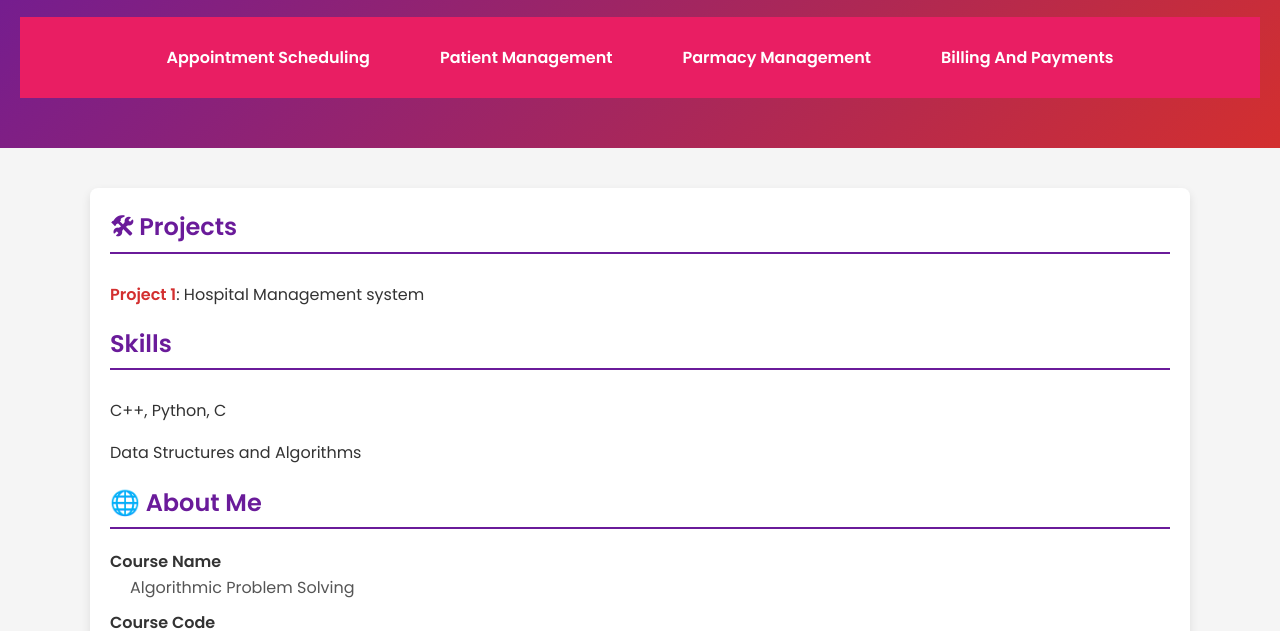
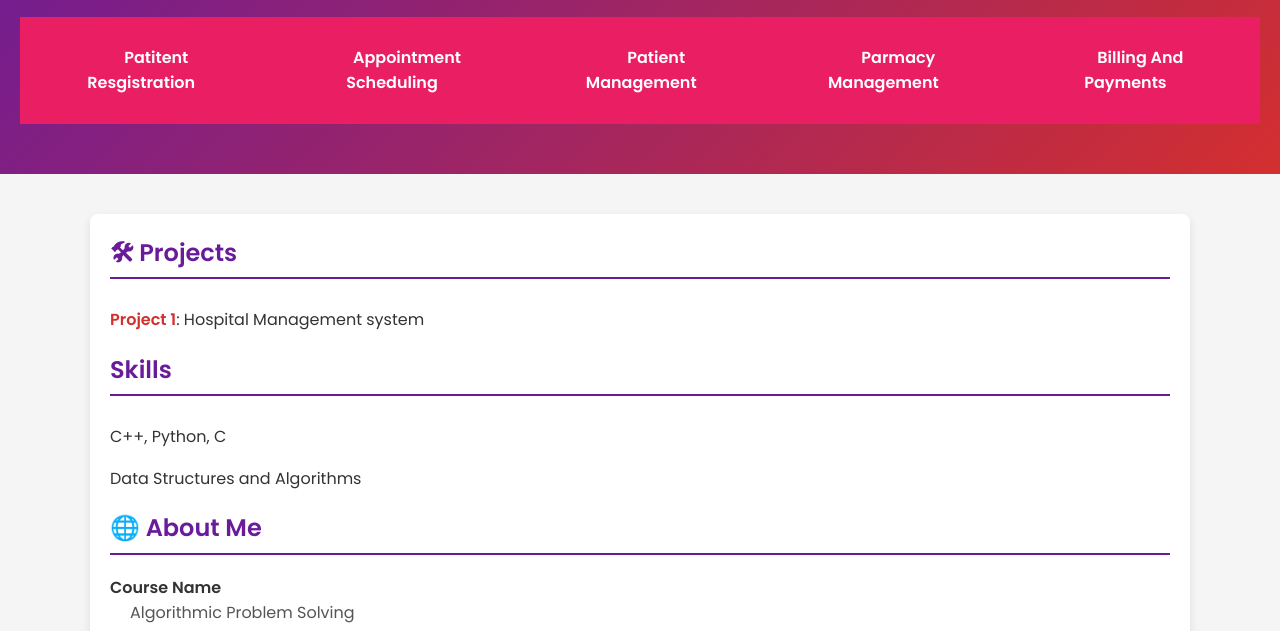
Before and after one commit to pragatipatil1610/Hospital-Management-System.github.io, a plain HTML site: page index.html in a window 1280 px wide. Shown: the part 171-802 px from the top of the page. Drawn offline with Linux system fonts and the light colour scheme.

Commit message:
Update index.html

```diff
--- a/index.html
+++ b/index.html
@@ -135,6 +135,7 @@
         <p>A passionate problem-solver & tech enthusiast</p>
         <nav class="menu">
             <ul>
+                <li><a href="Patitent Resgistration">Patitent Resgistration</a></li>
                 <li><a href="Appointment Scheduling.html">Appointment Scheduling</a></li>
                 <li><a href="Patient Management.html">Patient Management </a></li>
                 <li><a href="Parmacy Management.html">Parmacy Management</a></li>
```
